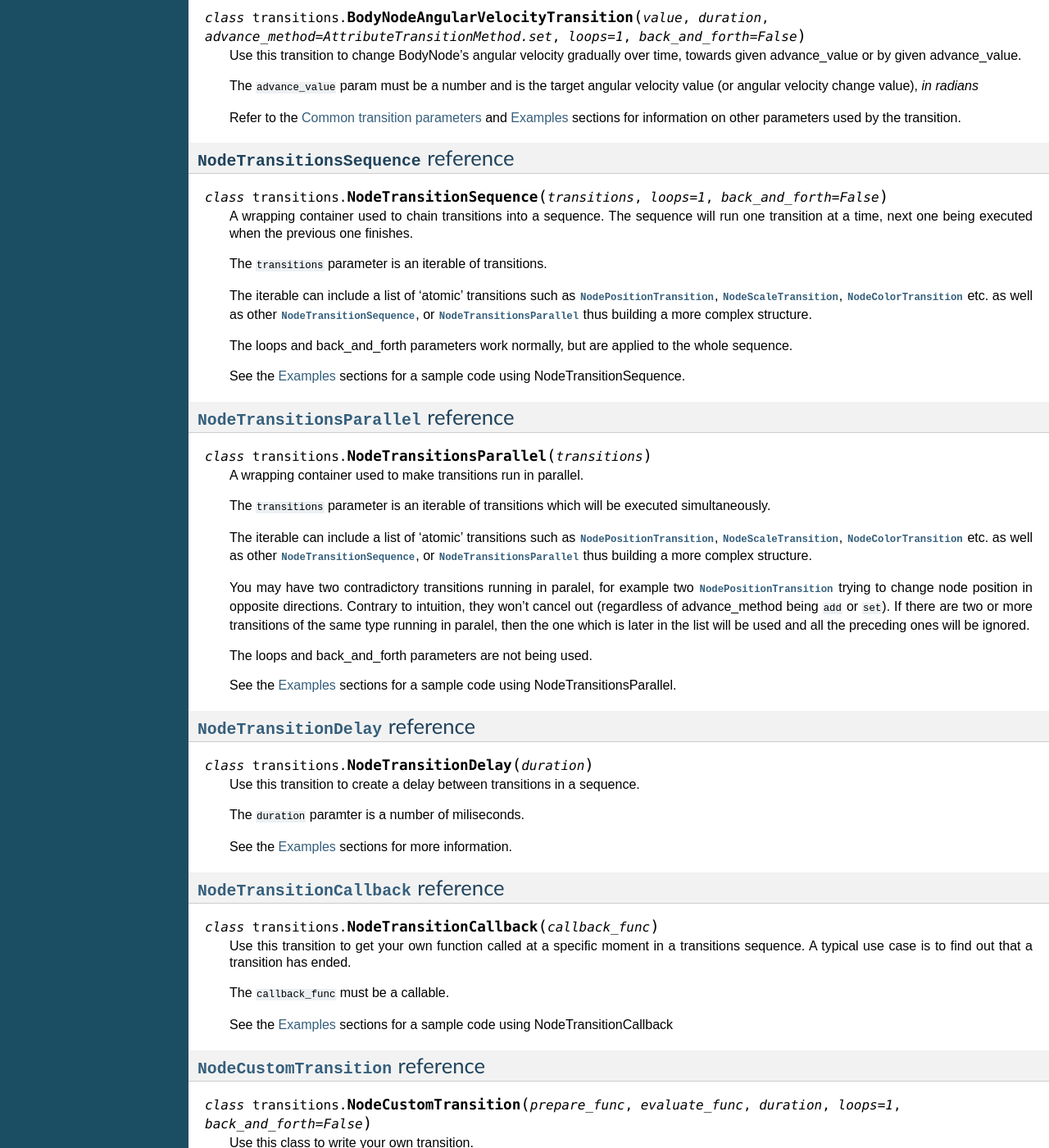
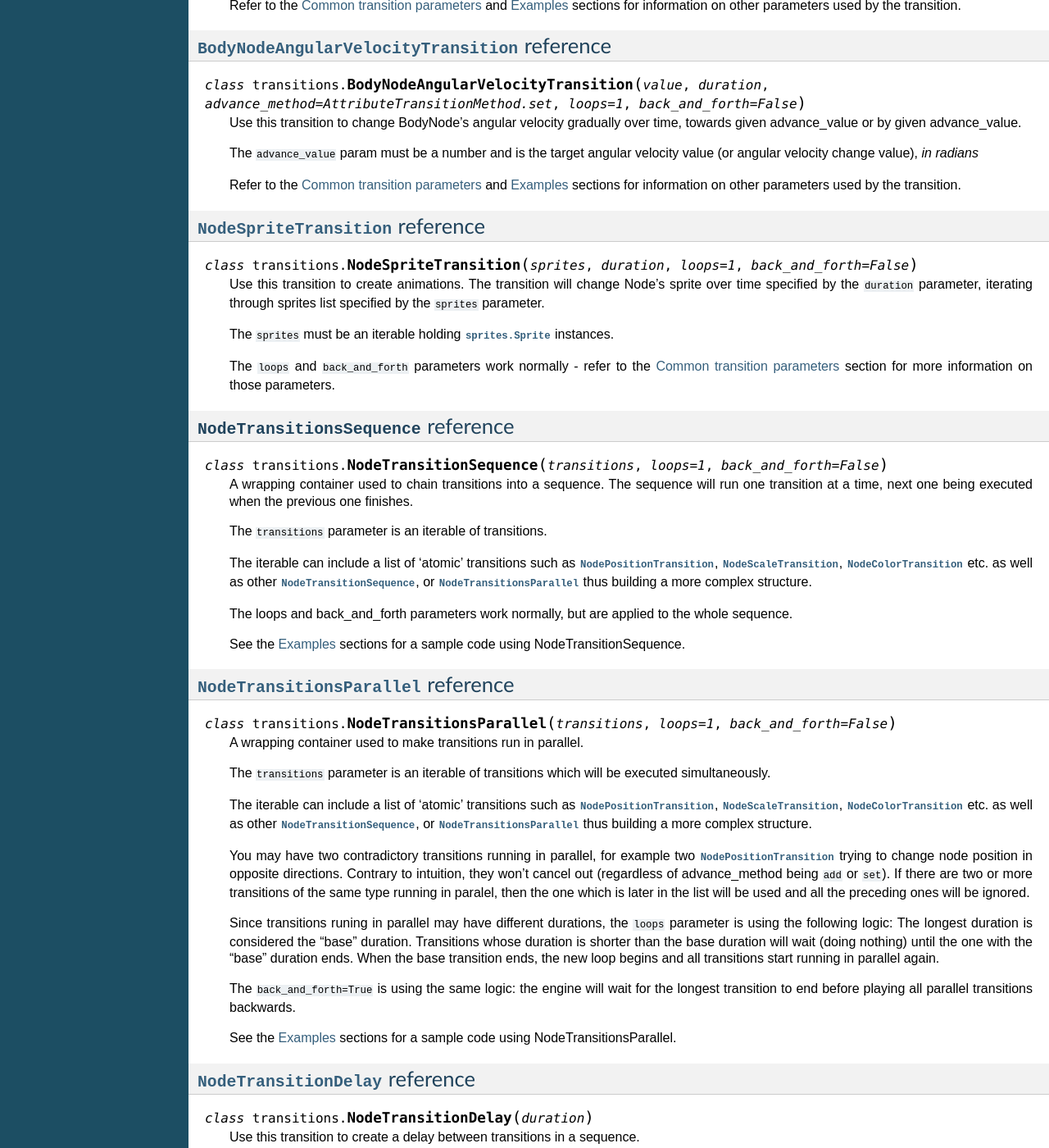
Before and after one commit to kaaengine/kaa, a Sphinx documentation site: the page built from docs/reference/transitions.rst, in a window 1280 px wide and 1400 px high, scrolled down 3441 px. Shown: the whole window at 82% size. Built offline with Sphinx 7.4.7, drawn with Linux system fonts in a browser that asks for light colours; some of the changed text lies outside the part shown.

Commit message:
added NodeSpriteTransition documentation

```diff
--- a/docs/reference/transitions.rst
+++ b/docs/reference/transitions.rst
@@ -26,10 +26,15 @@ To create a Transition you'll typically need to pass the following parameters:
     * :code:`AttributeTransitionMethod.set` - node's property will be changed towards the target advance_value over time
     * :code:`AttributeTransitionMethod.add` - node's property will be changed by adding the advance_value over time
     * :code:`AttributeTransitionMethod.multiply` - node's property will be changed by multiplying the advance_value over time
-* :code:`loops` - how many times the transition should "play". Set to 0 to play infinite number of times.
-* :code:`back_and_forth` - if set to :code:`True`, the transition will be played back and forth.
+* :code:`loops` - how many times the transition should "play". Set to 0 to play infinite number of times. Default is 1.
+* :code:`back_and_forth` - if set to :code:`True`, the transition will be played back and forth. Default is False.
 
-All transitions use linear easing. More built-in easing types to be added soon.
+**Note:** the :code:`duration` parameter always refers to one loop, one direction. So for example, transition
+with the following set of parameters: :code:`duration=1000, loops=3, back_and_forth=True` will take 6000 miliseconds.
+1000 milisecond played back and forth is 2000 miliseconds, and it will be played 3 times, hence a total time
+of 6000 miliseconds.
+
+All transitions use linear easing. More built-in easing types are to be added soon.
 
 Examples
 --------
@@ -140,7 +145,6 @@ Change position of a node, from (100,100) to (30, 70) over 2 seconds and call fu
         NodeTransitionCallback(my_func)])
 
 
-
 :class:`NodePositionTransition` reference
 -----------------------------------------
 
@@ -212,11 +216,28 @@ Change position of a node, from (100,100) to (30, 70) over 2 seconds and call fu
 
 .. class:: BodyNodeAngularVelocityTransition(value, duration, advance_method=AttributeTransitionMethod.set, loops=1, back_and_forth=False)
 
-    Use this transition to change BodyNode's angular velocity gradually over time, towards given advance_value or by given advance_value.
+    Use this transition to change BodyNode's angular velocity gradually over time, towards given advance_value or by
+    given advance_value.
 
-    The :code:`advance_value` param must be a number and is the target angular velocity value (or angular velocity change value), *in radians*
+    The :code:`advance_value` param must be a number and is the target angular velocity value (or angular velocity
+    change value), *in radians*
 
-    Refer to the `Common transition parameters`_ and `Examples`_ sections for information on other parameters used by the transition.
+    Refer to the `Common transition parameters`_ and `Examples`_ sections for information on other parameters used
+    by the transition.
+
+
+:class:`NodeSpriteTransition` reference
+----------------------------------------------------
+
+.. class:: NodeSpriteTransition(sprites, duration, loops=1, back_and_forth=False)
+
+    Use this transition to create animations. The transition will change Node's sprite over time specified by
+    the :code:`duration` parameter, iterating through sprites list specified by the :code:`sprites` parameter.
+
+    The :code:`sprites` must be an iterable holding :class:`sprites.Sprite` instances.
+
+    The :code:`loops` and :code:`back_and_forth` parameters work normally - refer to the `Common transition parameters`_
+    section for more information on those parameters.
 
 
 :class:`NodeTransitionsSequence` reference
@@ -242,7 +263,7 @@ Change position of a node, from (100,100) to (30, 70) over 2 seconds and call fu
 :class:`NodeTransitionsParallel` reference
 ------------------------------------------
 
-.. class:: NodeTransitionsParallel(transitions)
+.. class:: NodeTransitionsParallel(transitions, loops=1, back_and_forth=False)
 
     A wrapping container used to make transitions run in parallel.
 
@@ -253,12 +274,18 @@ Change position of a node, from (100,100) to (30, 70) over 2 seconds and call fu
     :class:`NodeTransitionSequence`, or :class:`NodeTransitionsParallel` thus building
     a more complex structure.
 
-    You may have two contradictory transitions running in paralel, for example two :class:`NodePositionTransition`
+    You may have two contradictory transitions running in parallel, for example two :class:`NodePositionTransition`
     trying to change node position in opposite directions. Contrary to intuition, they won’t cancel out (regardless
     of advance_method being :code:`add` or :code:`set`). If there are two or more transitions of the same type running in paralel,
     then the one which is later in the list will be used and all the preceding ones will be ignored.
 
-    The loops and back_and_forth parameters are not being used.
+    Since transitions runing in parallel may have different durations, the :code:`loops` parameter is using the
+    following logic: The longest duration is considered the "base" duration. Transitions whose duration is shorter than
+    the base duration will wait (doing nothing) until the one with the "base" duration ends. When the base transition
+    ends, the new loop begins and all transitions start running in parallel again.
+
+    The :code:`back_and_forth=True` is using the same logic: the engine will wait for the longest transition to end
+    before playing all parallel transitions backwards.
 
     See the `Examples`_ sections for a sample code using NodeTransitionsParallel.
 
```
